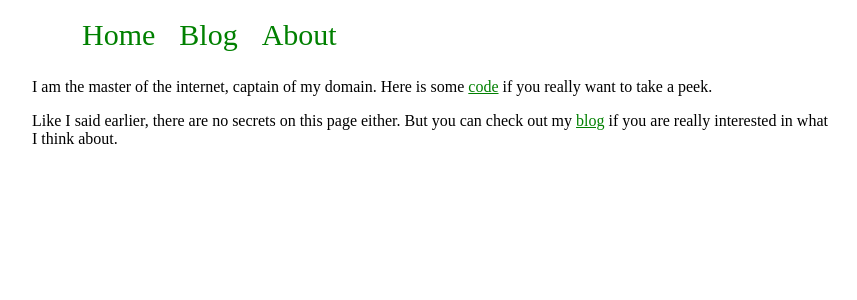
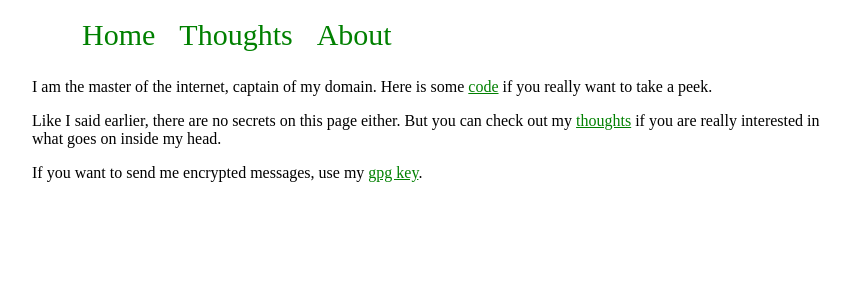
Before and after one commit to emilabraham/personalpage, a Django app: page /about/ in a window 1280 px wide. Shown: the top 300 px of the page, without its empty margins (208-1065 px from the left). Run offline with Django 3.2, Linux system fonts and the light colour scheme.

Commit message:
Changes title of blog to thoughts and adds gpg key

```diff
--- a/personalpage/urls.py
+++ b/personalpage/urls.py
@@ -13,7 +13,7 @@ urlpatterns = patterns('',
     # url(r'^blog/', include('blog.urls')),
 
     url(r'^$', 'personalpage.views.home', name='home'),
-    url(r'^blog/', include('blog.urls', namespace='blog')),
+    url(r'^thoughts/', include('blog.urls', namespace='blog')),
     url(r'^booklist/', include('booklist.urls', namespace='booklist')),
     url(r'^admin/', include(admin.site.urls)),
     url(r'^about/', TemplateView.as_view(template_name="about.html")),
--- a/templates/about.html
+++ b/templates/about.html
@@ -8,6 +8,9 @@
 a peek.</p>
 <p>Like I said earlier, there are no
 <a id="secret" href="http://easteregg.emilabraham.com">secrets</a>
-on this page either. But you can check out my <a href="/blog/">blog</a> if you
-are really interested in what I think about.</p>
+on this page either. But you can check out my <a href="/thoughts/">thoughts</a>
+if you are really interested in what goes on inside my head.</p>
+<p>If you want to send me encrypted messages, use my
+<a href="https://pgp.mit.edu/pks/lookup?op=get&search=0x227FCE6904B1D904">gpg
+key</a>.</p>
 {% endblock %}
--- a/templates/home.html
+++ b/templates/home.html
@@ -13,7 +13,7 @@
       {% block navigation %}
       <ul>
         <li class="home"><a href="/">Home</a></li>
-        <li class="blog"><a href="/blog/">Blog</a></li>
+        <li class="blog"><a href="/thoughts/">Thoughts</a></li>
         <li class="about"><a href="/about/">About</a></li>
       </ul>
       {% endblock %}
```
Also changed, not shown: personalpage/settings.py (+8 -1 lines), 2 other files.
